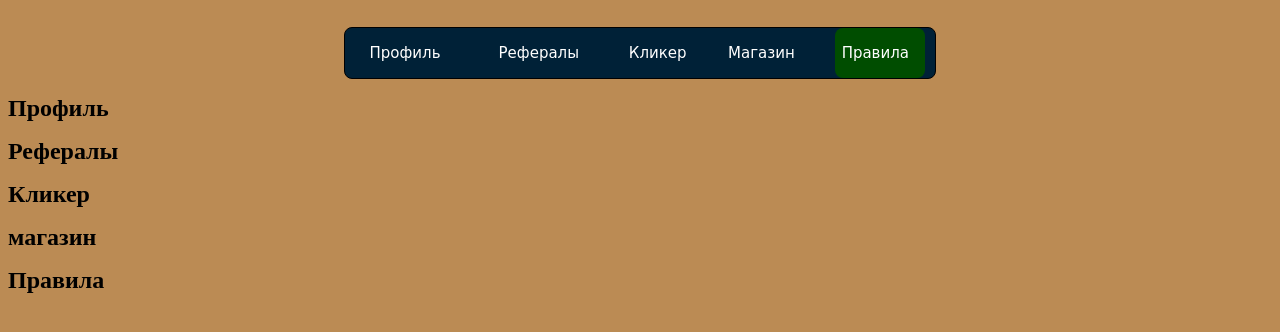
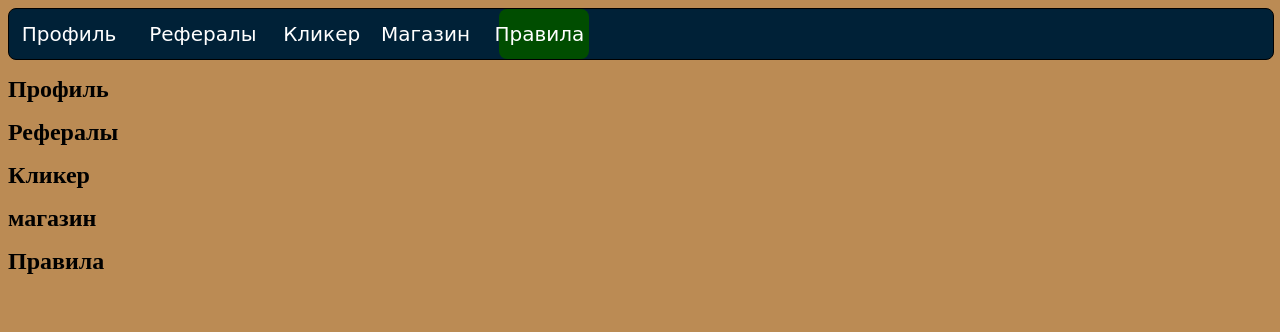
Before and after one commit to Dvutis/dvutis.github.io, a PHP site: page / in a window 1280 px wide. Shown: the top 332 px of the page. Run offline with PHP 8.4, Linux system fonts and the light colour scheme.

Commit message:
Update main.css

```diff
--- a/dlicker/main.css
+++ b/dlicker/main.css
@@ -1,8 +1,8 @@
 nav {
   font-family: cursive;
-  margin: 27px auto 0;
+  margin: auto;
   position: relative;
-  width: 590px;
+  width: 100%;
   height: 50px;
   background-color: #002137;
   border: 1px solid black;
@@ -12,7 +12,7 @@ nav a {
   line-height: 50px;
   color: #ffffff;
   height: 100%;
-  font-size: 15px;
+  font-size: 20px;
   display: inline-block;
   position: relative;
   z-index: 1;
```
